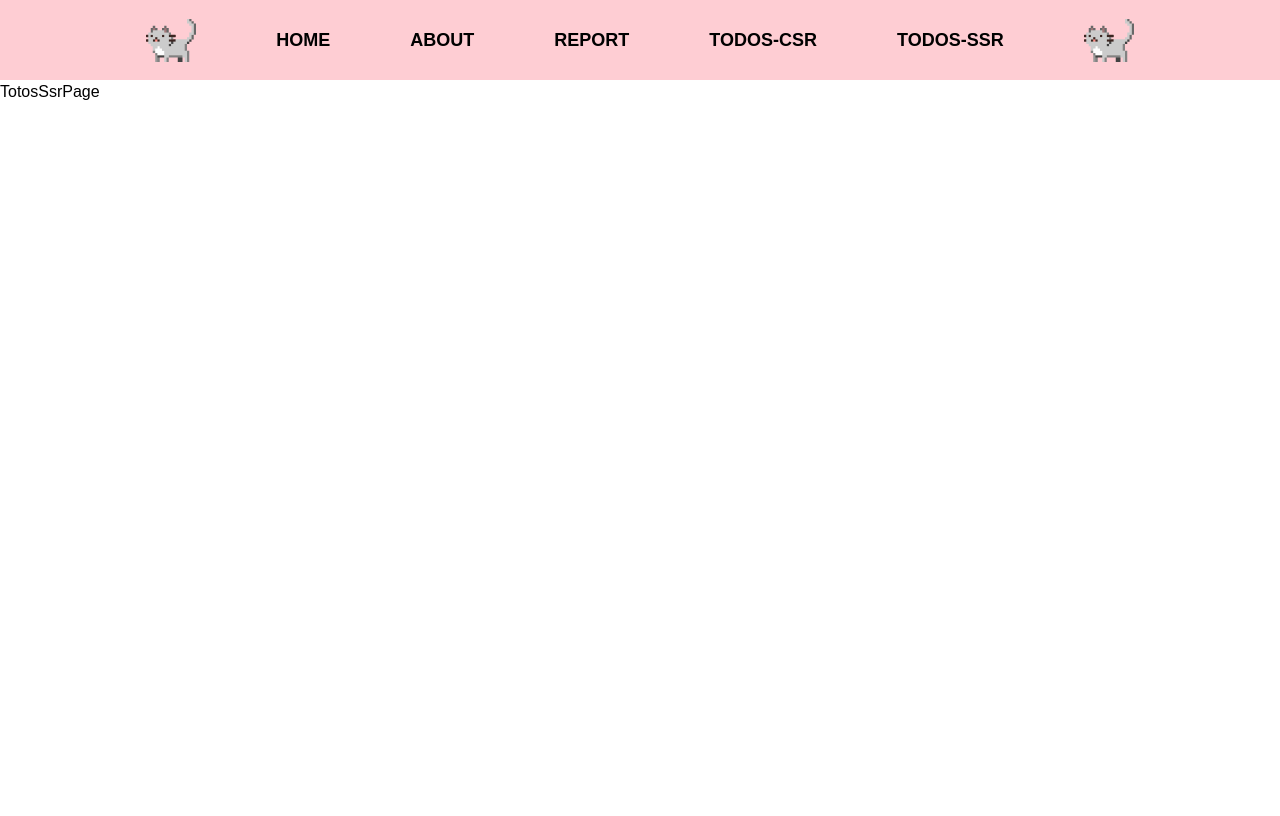
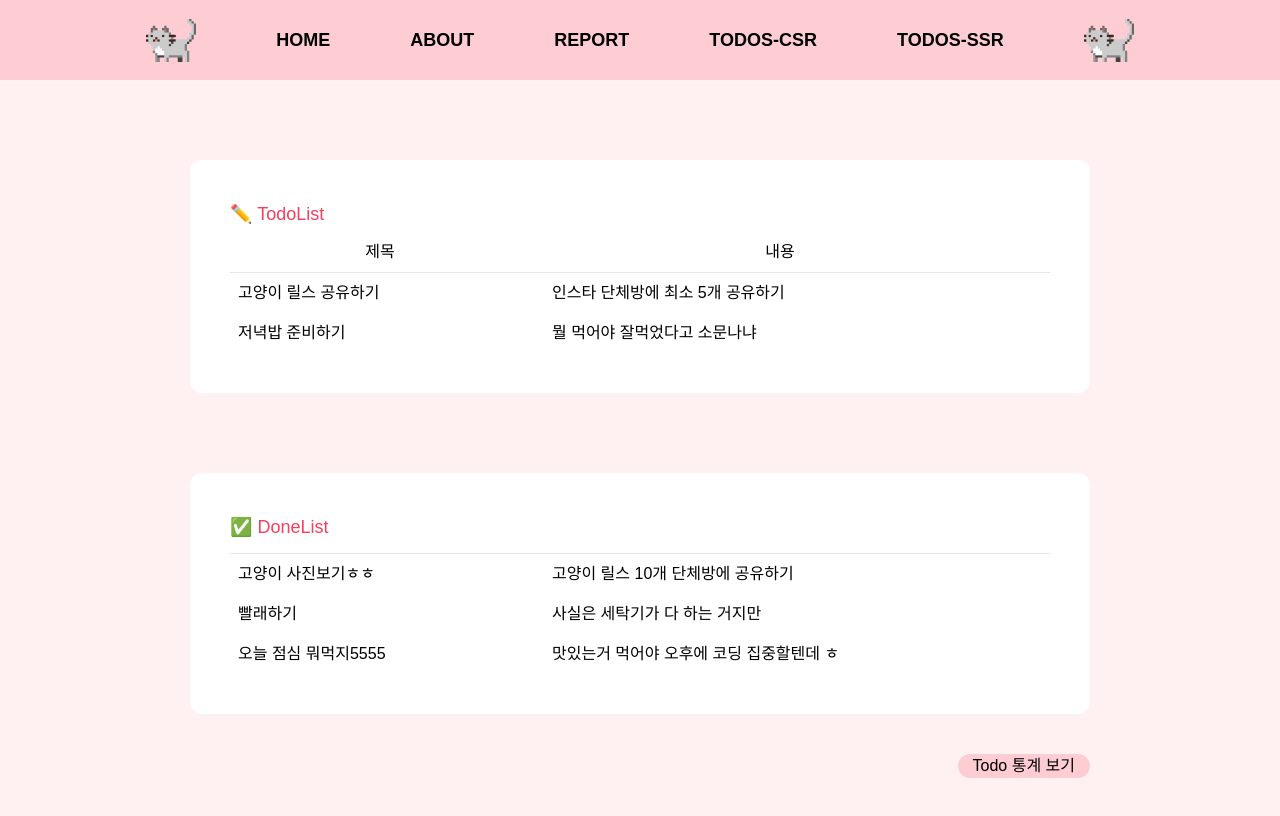
Before and after one commit to redberry0217/myTodoList_nextJs, a Next.js app: page /todos-ssr in a window 1280 px wide. Shown: the top 816 px of the page. Built offline with nearby package versions, Linux system fonts and the light colour scheme; data requests are answered from the project's data file; a web font is replaced by a local one.

Commit message:
Add: Todos SSR 완료

```diff
--- a/db.json
+++ b/db.json
@@ -9,9 +9,9 @@
   "todos": [
     {
       "id": "2",
-      "title": "고양이 사진보기",
+      "title": "고양이 사진보기ㅎㅎ",
       "content": "고양이 릴스 10개 단체방에 공유하기",
-      "isDone": false
+      "isDone": true
     },
     {
       "id": "3",
--- a/src/app/components/editForm.tsx
+++ b/src/app/components/editForm.tsx
@@ -15,7 +15,6 @@ function EditForm({
   setIsEditing: React.Dispatch<React.SetStateAction<boolean>>;
   id: string;
 }) {
-  console.log('받아온 Todo', data);
   const [title, setTitle] = useState(data.title);
   const [content, setContent] = useState(data.content);
   const queryClient = useQueryClient();
@@ -47,9 +46,6 @@ function EditForm({
       alert(`제목과 내용을 입력해주세요.`);
       return;
     }
-
-    console.log('작성내용', title, content);
-
     try {
       const editedTodo: editedTodo = {
         title,
@@ -83,7 +79,7 @@ function EditForm({
           취소
         </button>
         <button style={buttonStyle} type="submit">
-          수정
+          완료
         </button>
       </div>
     </form>
--- a/src/app/components/todoItemList.tsx
+++ b/src/app/components/todoItemList.tsx
@@ -4,8 +4,11 @@ import React from 'react';
 import TodoItem from './todoItem';
 import { useQuery } from '@tanstack/react-query';
 import { TodoList } from '@/app/types';
+import { buttonStyle } from '@/styles/styles';
+import { useRouter } from 'next/navigation';
 
 function TodoItemList() {
+  const router = useRouter();
   const { data, isLoading } = useQuery<TodoList>({
     queryKey: ['todos'],
     queryFn: async () => {
@@ -41,6 +44,11 @@ function TodoItemList() {
         <h1 className="text-lg text-rose-500">✅ DoneList</h1>
         {isLoading ? <div>데이터 로딩....</div> : <TodoItem todoData={doneList} />}
       </div>
+      <div className="w-[800px] flex justify-end">
+        <button style={buttonStyle} onClick={() => router.push(`/report`)}>
+          Todo 통계 보기
+        </button>
+      </div>
     </section>
   );
 }
--- a/src/app/todos-ssr/page.tsx
+++ b/src/app/todos-ssr/page.tsx
@@ -1,7 +1,55 @@
-import React from "react";
+import React from 'react';
+import { Todos } from '../types';
+import { buttonStyle } from '@/styles/styles';
+import { Router } from 'next/router';
+import Link from 'next/link';
 
-function TotosSsrPage() {
-  return <div>TotosSsrPage</div>;
+async function TodosSsrPage() {
+  const response = await fetch(`http://localhost:4000/todos`, {
+    cache: 'no-cache'
+  });
+  const data: Todos[] = await response.json();
+
+  const todoList = data.filter((item) => item.isDone === false);
+  const doneList = data.filter((item) => item.isDone === true);
+
+  return (
+    <section className="flex flex-col items-center bg-rose-50 h-screen">
+      <div className="flex flex-col w-[900px] mt-20 p-10 gap-10 bg-white rounded-xl">
+        <div>
+          <h1 className="text-lg text-rose-500 mb-3">✏️ TodoList</h1>
+          <div className="flex mb-2">
+            <div className="w-[300px] text-center">제목</div>
+            <div className="w-[500px] text-center">내용</div>
+          </div>
+          <hr />
+          {todoList.map((item) => (
+            <div key={item.id} className="flex gap-5 justify-center hover:bg-rose-50 p-2">
+              <div className="w-[300px]">{item.title}</div>
+              <div className="w-[500px]">{item.content}</div>
+            </div>
+          ))}
+        </div>
+      </div>
+      <div className="flex flex-col w-[900px] mt-20 p-10 gap-10 bg-white rounded-xl">
+        <div>
+          <h1 className="text-lg text-rose-500 mb-3">✅ DoneList</h1>
+          <hr />
+          {doneList.map((item) => (
+            <div key={item.id} className="flex gap-5 justify-center hover:bg-rose-50 p-2">
+              <div className="w-[300px]">{item.title}</div>
+              <div className="w-[500px]">{item.content}</div>
+            </div>
+          ))}
+        </div>
+      </div>
+      <div className="w-[900px] flex justify-end mt-10">
+        <Link href="/report" style={buttonStyle}>
+          Todo 통계 보기
+        </Link>
+      </div>
+    </section>
+  );
 }
 
-export default TotosSsrPage;
+export default TodosSsrPage;
```
